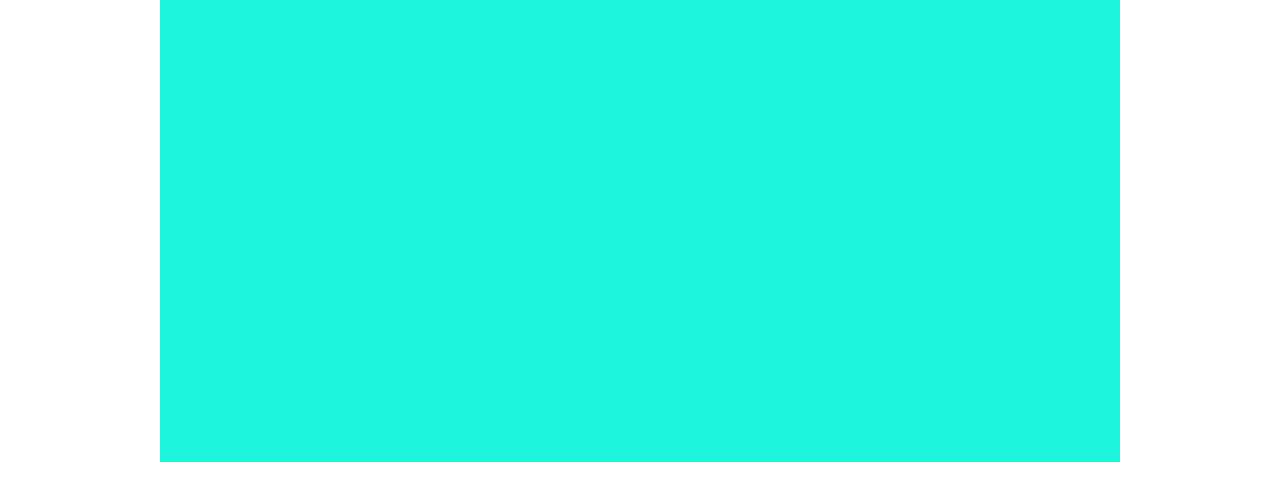
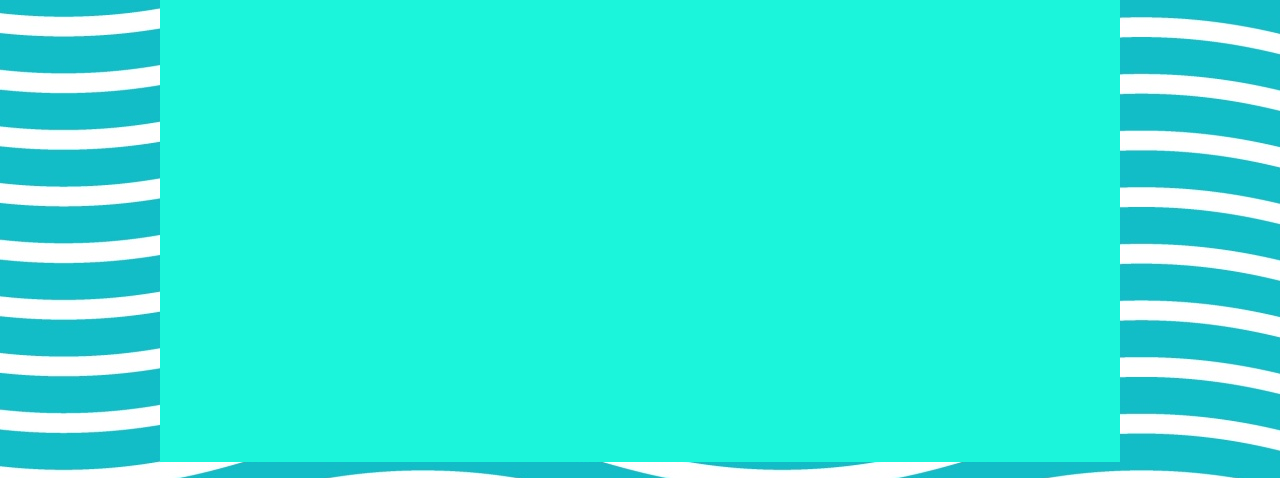
Before and after one commit to 420n13la/listicle-phrogchamp, a plain HTML site: page index.html in a window 1280 px wide. Shown: the part 881-1359 px from the top of the page. Drawn offline with Linux system fonts and the light colour scheme; a web font is replaced by a local one.

Commit message:
Update styles.css

```diff
--- a/styles.css
+++ b/styles.css
@@ -6,7 +6,7 @@
 body {
   margin: 0;
   font-family: 'Tomorrow', sans-serif;
-  background-image: url("images/waves.jpg");
+  background-image: url("waves.jpg");
   background-repeat: none;
   text-align: center;
 }
```
